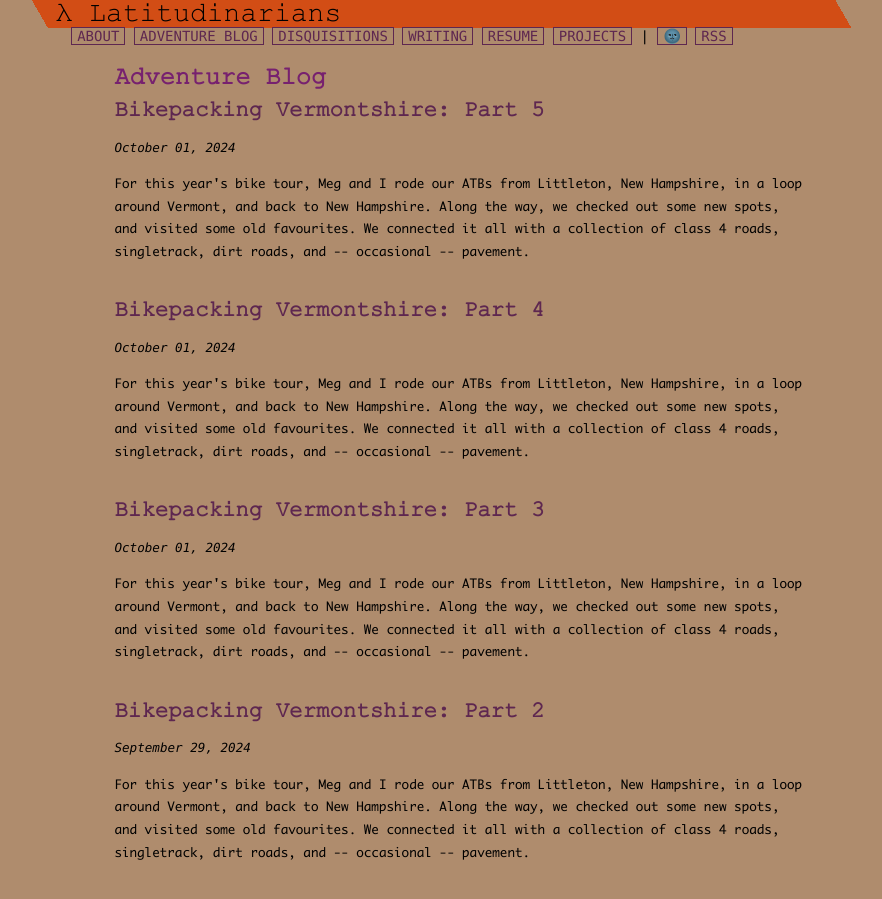
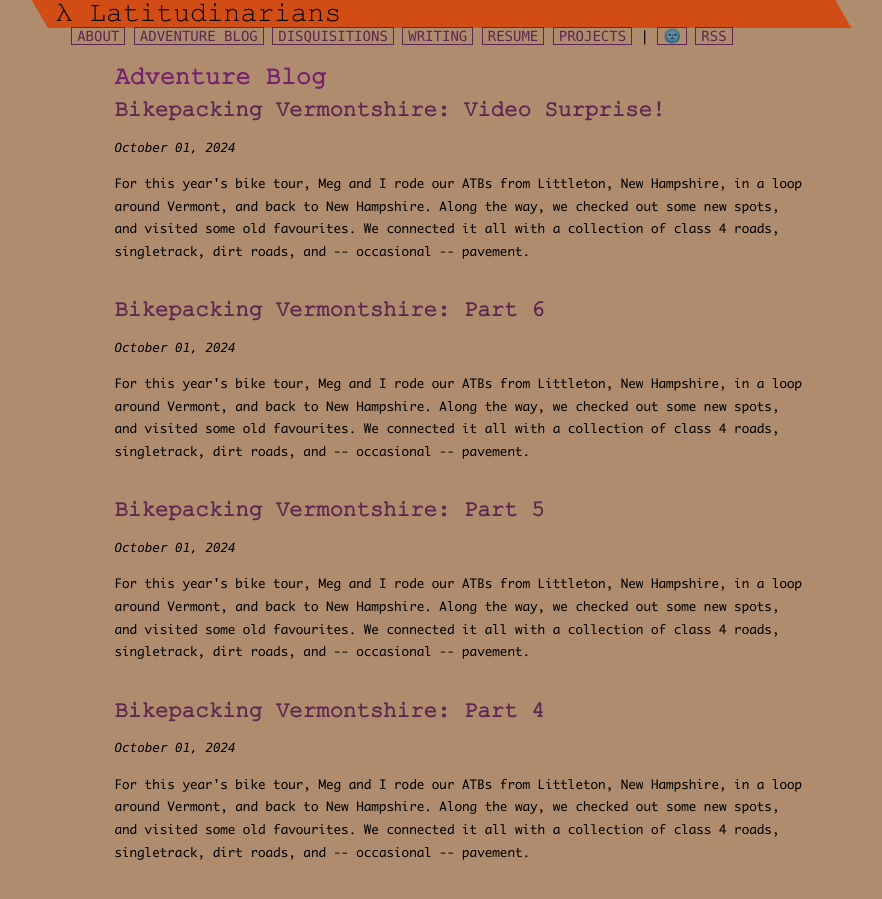
Before and after one commit to nathan-contino/nathan-contino.github.io, a Jekyll site: the page built from _pages/blog.html, in a window 1280 px wide and 900 px high. Shown: the whole window, without its empty margins (180-1062 px from the left). Built offline with Jekyll 4.4.1, drawn with Linux system fonts in a browser that asks for light colours.

Commit message:
Part 6 AND A SUPER SECRET VIDEO POST

```diff
--- a/_posts/blog/2024-09-25-bikepacking-vt-nh-5.md
+++ b/_posts/blog/2024-09-25-bikepacking-vt-nh-5.md
@@ -129,4 +129,4 @@
 
 {% include figure.html url="2024_09_25/20.webp" description="a cushy night" %}
 
-Curious about the rest of the story? You can now find it [in part 6](/blog/2024/10/02/bikepacking-vt-nh-6/).
+Curious about the rest of the story? You can now find it [in part 6](/blog/2024/10/01/bikepacking-vt-nh-6/).
--- /dev/null
+++ b/_posts/blog/2024-09-26-bikepacking-vt-nh-6.md
@@ -0,0 +1,72 @@
+---
+title:  "Bikepacking Vermontshire: Part 6"
+date:   2024-10-01 20:23:53 +s0500
+layout: default
+categories: blog
+---
+
+For this year's bike tour, Meg and I rode our ATBs from Littleton, New Hampshire, in a loop around Vermont, and back to New Hampshire. Along the way, we checked out some new spots, and visited some old favourites. We connected it all with a collection of class 4 roads, singletrack, dirt roads, and -- occasional -- pavement.
+
+<!-- readmore -->
+
+On the sixth day of our journey, it rained again.
+
+{% include figure.html url="2024_09_26/1.webp" description="rain, from the dry interior of a lean-to" %}
+
+Despite our dry equipment under the lean-to, spirits were low. Given the intensity and length of the rain, we rerouted from our original sprawling dirt-and-class-4-road plans to instead use the Lamoille Valley Rail Trail. When it's insanely wet out, better to stick with the maintained options. Better yet, stick with the option that includes a coffee shop that makes some of the best pastries in Vermont.
+
+{% include figure.html url="2024_09_26/2.webp" description="hyped for coffee" %}
+
+{% include figure.html url="2024_09_26/3.webp" description="ready for battle against the water" %}
+
+So we headed downhill to the rail trail. Unfortunately, Meg soon realised that her front brake pad had finally worn down far enough, thanks to the grit and water of the past 24 hours, that it had lost almost all of its stopping power. Unfortunately, over the past few days, we had already done most of the adjustments that we could reasonably do with our multitool. Anything else would be really difficult (and not at all fun) in the rain. So we proceeded along the rail trail, Meg limping along with a single usable brake.
+
+Several soggy miles later, we rolled into the village of Hardwick. Fortunately, on our way into town, we spotted a brand new bike shop: [Riverside Cycles](https://www.riversidecyclesvt.com/). We opted to skip the bike shop for the time being, preferring to warm up at [Front Seat Coffee](https://frontseatcoffee.com/) first. A few pastries and some espresso later, I took Meg's bike over to Riverside for a brake tune-up with some proper tools (and a roof). I am happy to report that they were incredibly friendly and capable. Despite not stocking compatible pads for Meg's weird Japanese brakes, they _were_ able to dial the brakes in.
+
+{% include figure.html url="2024_09_26/4.webp" description="front seat is always excellent, for coffee, food, and drawing" %}
+
+After successfully warming ourselves with pastries and coffee at Hardwick, we took the rail trail up to Greensboro Bend. It remained extremely rainy, but fortunately the rail trail makes the miles go by quickly.
+
+{% include figure.html url="2024_09_26/5.webp" description="dry cows" %}
+
+{% include figure.html url="2024_09_26/6.webp" description="wet nate, wet cows" %}
+
+At Greensboro Bend, we headed up a paved, but very quiet road to Greensboro. There, we stopped at the general store for some lunch, and headed down the road to our final Vermont Brewery: Hill Farmstead.
+
+{% include figure.html url="2024_09_26/7.webp" description="approaching the promised land of hill farmstead" %}
+
+{% include figure.html url="2024_09_26/8.webp" description="even closer on the wet roads as nate cleaned up an entire muffler from the road behind this photo" %}
+
+{% include figure.html url="2024_09_26/12.webp" description="arrival" %}
+
+{% include figure.html url="2024_09_26/13.webp" description="changing my outfit to blend" %}
+
+We relaxed at Hill for several hours, people watching and enjoying the vibes. Before long, the rain stopped. We grabbed some noms from the food truck (a lobster roll truck, of all things!).
+
+{% include figure.html url="2024_09_26/9.webp" description="less rain, better vibes at hill" %}
+
+{% include figure.html url="2024_09_26/10.webp" description="and even better beer" %}
+
+{% include figure.html url="2024_09_26/11.webp" description="cheesin" %}
+
+At closing time, we picked up a four-pack of one of their many excellent beers, and headed over to our HipCamp: [Broadfork Farmstead](https://www.hipcamp.com/en-US/land/vermont-broadfork-farmstead-pw1hnod6), for our third stay with Carol in the last five years.
+
+{% include figure.html url="2024_09_26/14.webp" description="heading to broadfork farm" %}
+
+{% include figure.html url="2024_09_26/15.webp" description="more dirt" %}
+
+We had an excellent chat with Carol when we arrived, special thanks to Carol for sharing all the insider details about the ongoing Greensboro Town Hall debate (in summary: certain folks in town don't want to use the old Town Hall for anything, let alone turn it into housing for middle class people; we all collectively felt that if you don't want the middle class to live in Town Hall, you should probably fix the zoning laws to allow people to live on _less than twenty acres_ next to the town limits). We each took a refreshing outdoor hot shower, cleaned the worst of the muck off the bikes, petted some cows and goats, started a campfire, and relaxed in the last bits of -- get this! -- **sun** (!!) that peeked out from the clouds as the day waned.
+
+{% include figure.html url="2024_09_26/16.webp" description="a cute cow. what more do you expect from this caption?" %}
+
+We enjoyed our remaining snacks and Hill beers over the fire as darkness fell over the farm. The geese quieted their honks. The cows stopped mooing. The goats stopped being weirdos who stare at people from elevated surfaces.
+
+{% include figure.html url="2024_09_26/17.webp" description="pleased meg in tent WITHOUT rain fly!!!" %}
+
+{% include figure.html url="2024_09_26/18.webp" description="a good parking spot" %}
+
+{% include figure.html url="2024_09_26/19.webp" description="can you spot the cemetery ridge? and the SUN?!?!" %}
+
+We crawled into our tent and conked out, enjoying being dry, well fed, and warm, and even moreso looking forward to the promise of no rain in the next day's forecast.
+
+Curious about the epic conclusion of the story? You can now find it [in part 7](/blog/2024/10/02/bikepacking-vt-nh-7/).
--- /dev/null
+++ b/_posts/blog/2024-09-26-bikepacking-vt-nh-video.md
@@ -0,0 +1,16 @@
+---
+title:  "Bikepacking Vermontshire: Video Surprise!"
+date:   2024-10-01 20:23:53 +s0500
+layout: default
+categories: blog
+---
+
+For this year's bike tour, Meg and I rode our ATBs from Littleton, New Hampshire, in a loop around Vermont, and back to New Hampshire. Along the way, we checked out some new spots, and visited some old favourites. We connected it all with a collection of class 4 roads, singletrack, dirt roads, and -- occasional -- pavement.
+
+<!-- readmore -->
+
+For the first time ever, Meg made a video of our bikepacking exploits! Thanks for all the hard work recording, editing, and posting this.
+
+<iframe height="500" src="https://www.youtube.com/embed/AlelOlBGK1Y" title="Bikepacking Verhampshire" frameborder="0" allow="accelerometer; autoplay; clipboard-write; encrypted-media; gyroscope; picture-in-picture; web-share" referrerpolicy="strict-origin-when-cross-origin" allowfullscreen></iframe>
+
+If you like reading, check out [the blog series](/blog/2024/09/28/bikepacking-vt-nh-1/).
```
